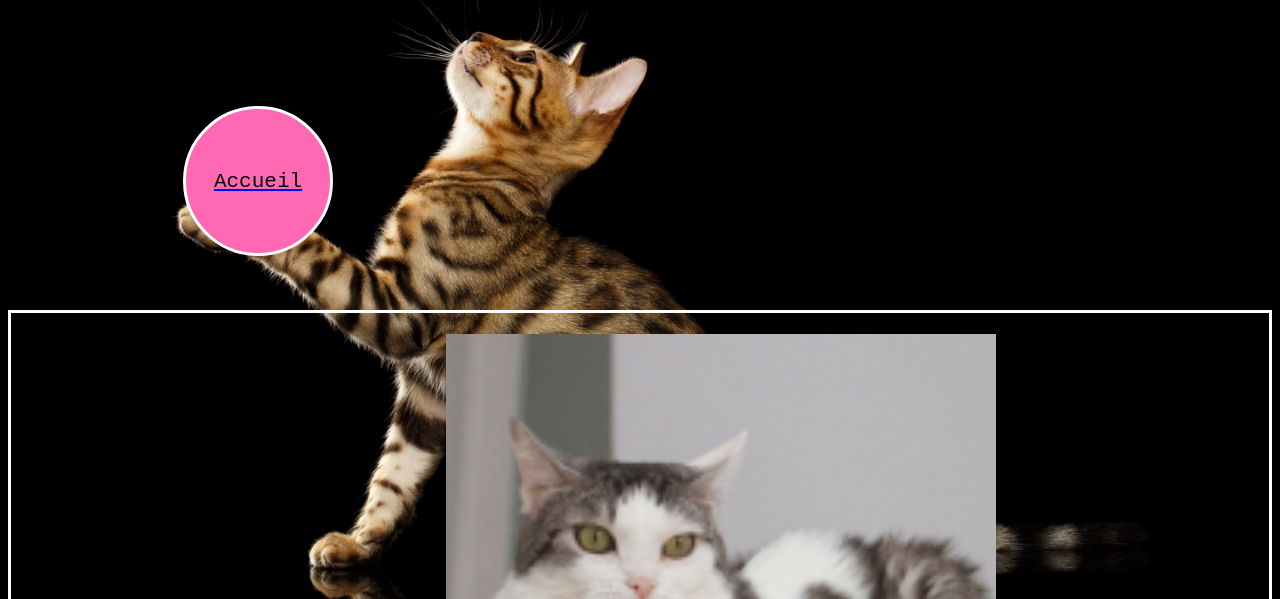
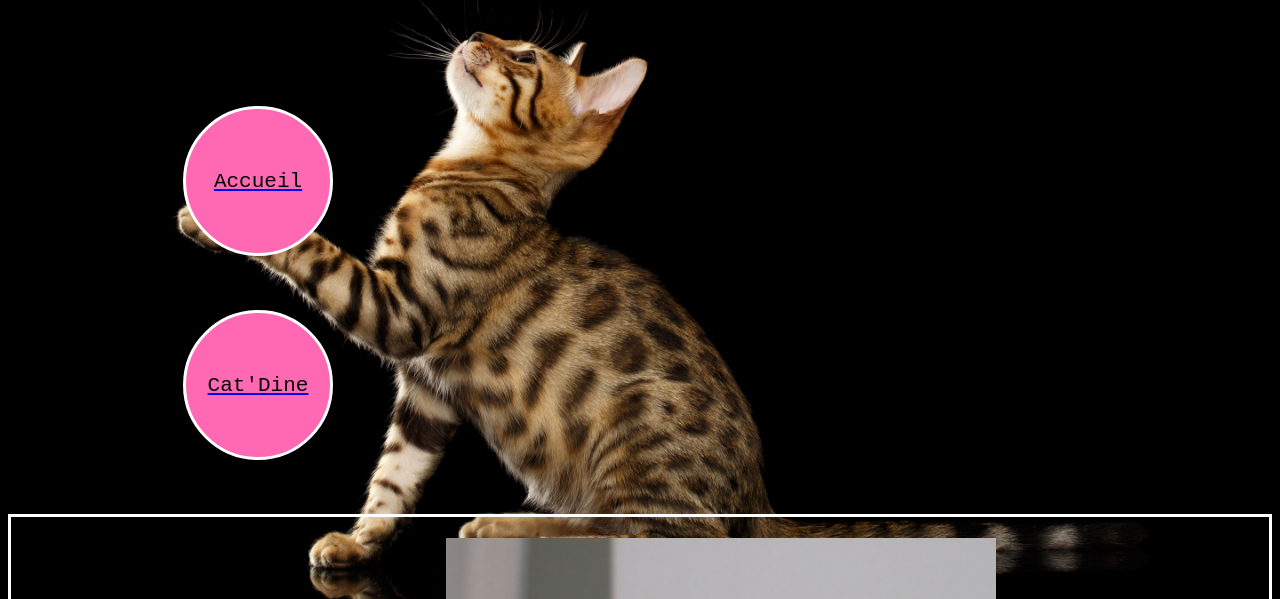
Before and after one commit to LydiaGS/adopterchat, a plain HTML site: page public/html/adoption.html in a window 1280 px wide. Shown: the part 201-800 px from the top of the page. Drawn offline with Linux system fonts and the light colour scheme.

Commit message:
lienq des pages

```diff
--- a/public/html/adoption.html
+++ b/public/html/adoption.html
@@ -16,6 +16,10 @@
         <input type="button" value="Accueil" onclick="msg(Bienvenue)">
     </a>
     <br> <br> <br>
+    <a href="/index.html">
+        <input type="button" value="Cat'Dine" onclick="msg(Bienvenue)">
+        </a>
+        <br> <br> <br>
     <div class="chat">
         <p> <span>Jenny</span>
             <img src="../img/chat66.jpg" height="550px" width="550px"></img>
```
